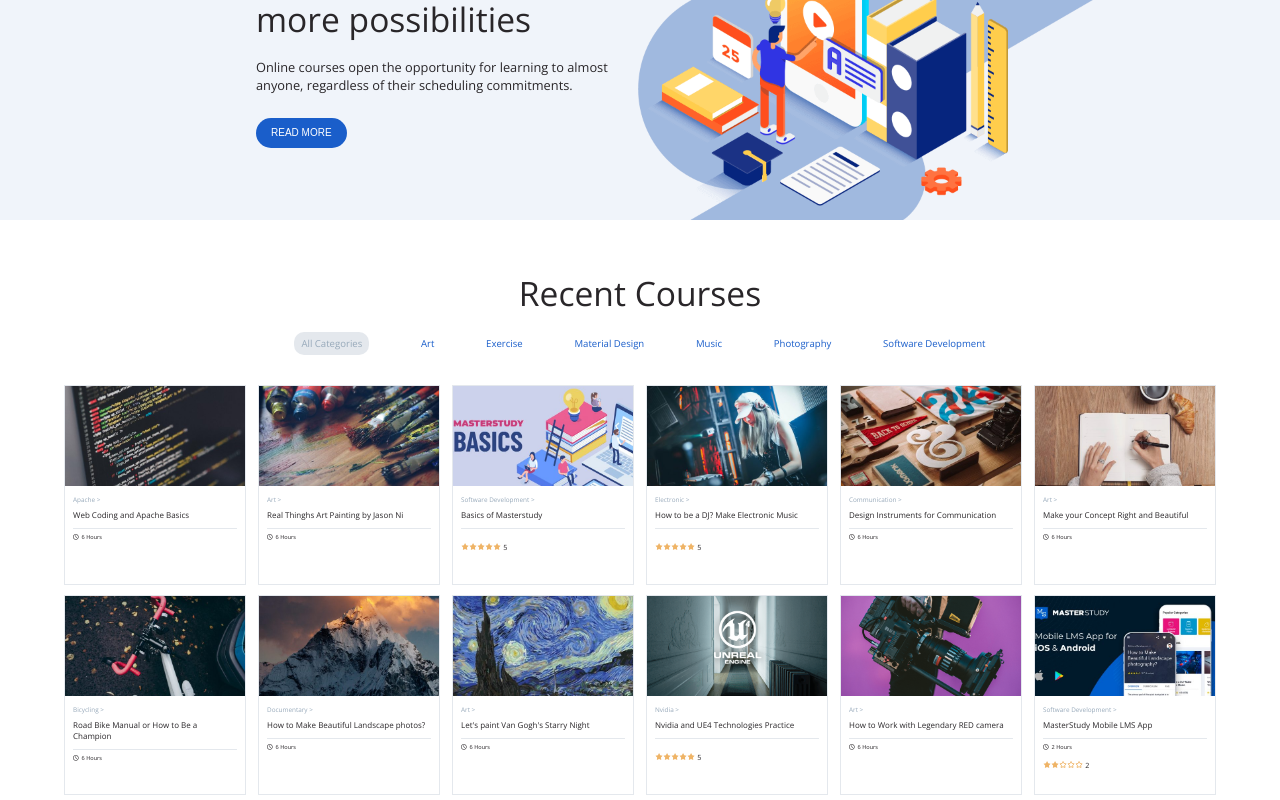
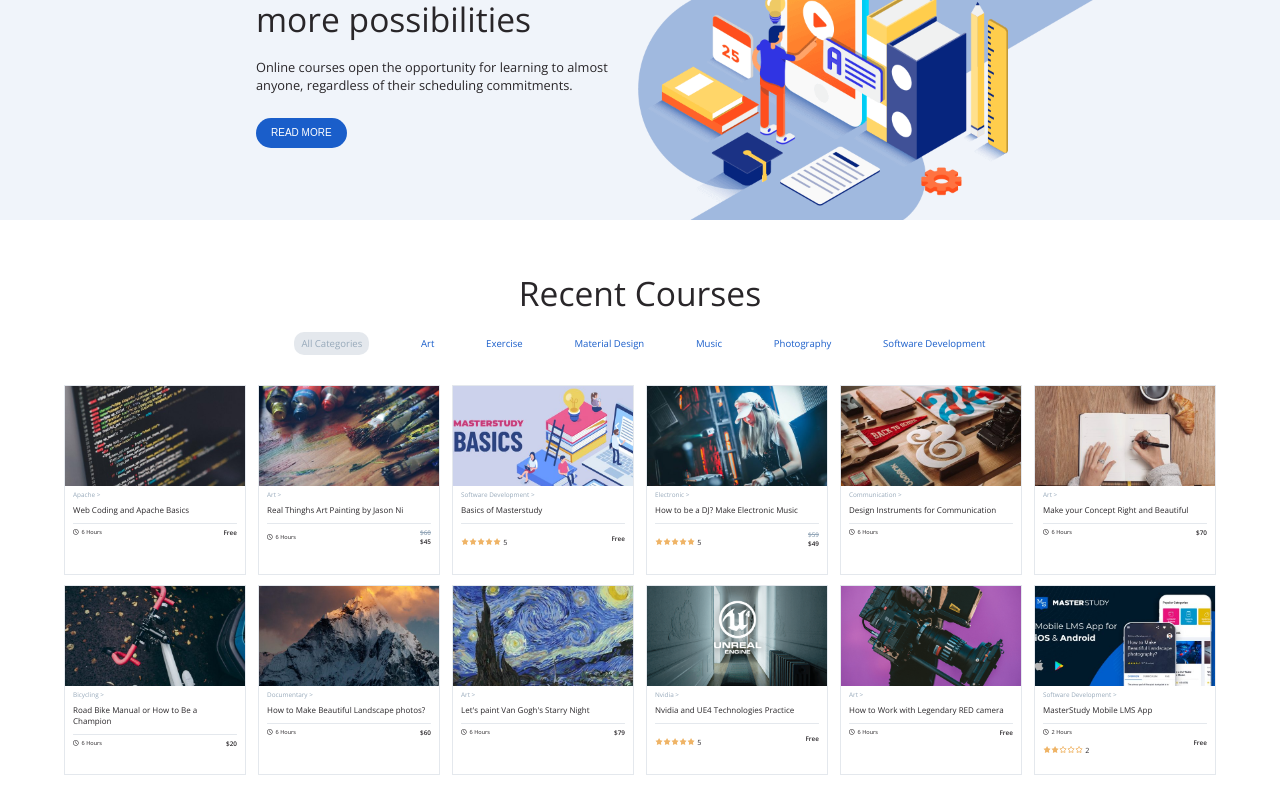
Before and after one commit to leonardoserra/proj-html-vuejs, a Vue app: page / in a window 1280 px wide. Shown: the part 1428-2228 px from the top of the page. Built offline with nearby package versions, Linux system fonts and the light colour scheme.

Commit message:
add price e free dinamico in base ai casi con if

```diff
--- a/src/App.vue
+++ b/src/App.vue
@@ -211,7 +211,7 @@ main {
       .single-card-course {
         margin-bottom: 5px;
         width: calc(100% / 6 - 10px);
-        height: 200px;
+        height: 190px;
         border: 1px solid $grey-light;
       }
     }
--- a/src/components/CardCourse.vue
+++ b/src/components/CardCourse.vue
@@ -55,7 +55,11 @@ export default {
                     </div>
                 </div>
 
-                <div class="right"></div>
+                <div class="right">
+                    <div v-if="fullPrice" class="full-price">${{ fullPrice }}</div>
+                    <div v-if="price" class="price">${{ price }}</div>
+                    <div v-if="!price && free" class="free">Free</div>
+                </div>
 
             </div>
 
@@ -119,6 +123,7 @@ export default {
                 }
 
                 .rate {
+
                     span {
                         font-size: 0.45rem;
                     }
@@ -131,7 +136,15 @@ export default {
                 }
             }
 
-            .right {}
+            .right {
+                font-size: 0.4rem;
+                font-weight: 600;
+
+                .full-price {
+                    color: $grey-dark;
+                    text-decoration: line-through;
+                }
+            }
         }
     }
 }
```
